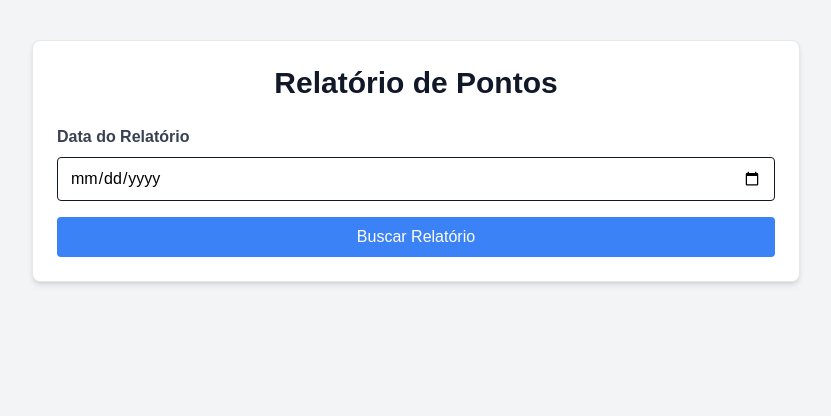
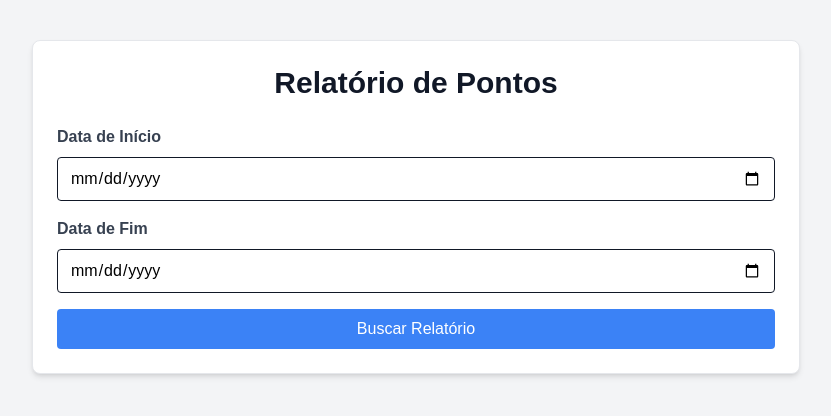
Before and after one commit to phelukas/idus-project, a Next.js app in the folder idus-frontend/: page /report/1 in a window 1280 px wide. Shown: the top 416 px of the page, without its empty margins (224-1055 px from the left). Built offline with nearby package versions, Linux system fonts and the light colour scheme.

Commit message:
feature sem refatoração

```diff
--- a/idus-frontend/src/app/api/auth.js
+++ b/idus-frontend/src/app/api/auth.js
@@ -3,7 +3,6 @@ import Cookies from "js-cookie";
 
 export function saveTokens({ access, refresh }) {
   if (typeof window !== "undefined") {
-    console.log("Definindo cookies:", { access, refresh });
 
     if (access) Cookies.set("access_token", access, { expires: 7, path: "/" });
     if (refresh)
--- a/idus-frontend/src/app/api/user.js
+++ b/idus-frontend/src/app/api/user.js
@@ -82,10 +82,13 @@ export const registerPointManual = (userId, timestamp) =>
     timestamp,
   });
 
-export const getWorkPointReport = (userId, date) =>
-  apiRequest(`/workpoints/report/${userId}/?date=${date}`, "GET");
+export const getWorkPointReport = (userId, { startDate, endDate }) =>
+  apiRequest(
+    `/workpoints/report/${userId}/?start_date=${startDate}&end_date=${endDate}`,
+    "GET"
+  );
 
-export const downloadWorkPointPDF = async (userId, date) => {
+export const downloadWorkPointPDF = async (userId, { startDate, endDate }) => {
   const token = getAccessToken();
 
   const headers = {
@@ -94,7 +97,7 @@ export const downloadWorkPointPDF = async (userId, date) => {
 
   try {
     const response = await fetch(
-      `${BASE_URL}/workpoints/report/${userId}/pdf/?date=${date}`,
+      `${BASE_URL}/workpoints/report/${userId}/pdf/?start_date=${startDate}&end_date=${endDate}`,
       {
         method: "GET",
         headers,
@@ -110,7 +113,7 @@ export const downloadWorkPointPDF = async (userId, date) => {
     const url = window.URL.createObjectURL(blob);
     const link = document.createElement("a");
     link.href = url;
-    link.download = `relatorio_${userId}_${date}.pdf`;
+    link.download = `relatorio_${userId}_${startDate}_to_${endDate}.pdf`;
     link.click();
     window.URL.revokeObjectURL(url);
   } catch (error) {
--- a/idus-frontend/src/app/components/DateInput.js
+++ b/idus-frontend/src/app/components/DateInput.js
@@ -1,17 +1,43 @@
-const DateInput = ({ reportDate, setReportDate, handleFetchReport }) => (
+const DateInput = ({
+  startDate,
+  setStartDate,
+  endDate,
+  setEndDate,
+  handleFetchReport,
+}) => (
   <div>
     <div className="mb-4">
       <label
-        htmlFor="report-date"
+        htmlFor="start-date"
         className="block text-gray-700 font-semibold mb-2"
       >
-        Data do Relatório
+        Data de Início
       </label>
       <input
         type="date"
-        id="report-date"
-        value={reportDate}
-        onChange={(e) => setReportDate(e.target.value)}
+        id="start-date"
+        value={startDate}
+        onChange={(e) => setStartDate(e.target.value)}
+        className="w-full px-3 py-2 border border-gray-900 rounded bg-white"
+        style={{
+          color: "black",
+          backgroundColor: "white",
+        }}
+      />
+    </div>
+
+    <div className="mb-4">
+      <label
+        htmlFor="end-date"
+        className="block text-gray-700 font-semibold mb-2"
+      >
+        Data de Fim
+      </label>
+      <input
+        type="date"
+        id="end-date"
+        value={endDate}
+        onChange={(e) => setEndDate(e.target.value)}
         className="w-full px-3 py-2 border border-gray-900 rounded bg-white"
         style={{
           color: "black",
--- a/idus-frontend/src/app/components/WorkPointReport.js
+++ b/idus-frontend/src/app/components/WorkPointReport.js
@@ -10,7 +10,8 @@ import ReportDetails from "../components/ReportDetails";
 const WorkPointReport = () => {
   const { id } = useParams();
 
-  const [reportDate, setReportDate] = useState("");
+  const [startDate, setStartDate] = useState("");
+  const [endDate, setEndDate] = useState("");
   const [report, setReport] = useState(null);
   const [loading, setLoading] = useState(false);
   const [error, setError] = useState(null);
@@ -21,8 +22,13 @@ const WorkPointReport = () => {
       return false;
     }
 
-    if (!reportDate) {
-      setError("Por favor, insira uma data válida no formato YYYY-MM-DD.");
+    if (!startDate || !endDate) {
+      setError("Por favor, insira datas válidas no formato YYYY-MM-DD.");
+      return false;
+    }
+
+    if (startDate > endDate) {
+      setError("A data de início não pode ser maior que a data de fim.");
       return false;
     }
 
@@ -36,11 +42,11 @@ const WorkPointReport = () => {
     setError(null);
 
     try {
-      const data = await getWorkPointReport(id, reportDate);
+      const data = await getWorkPointReport(id, { startDate, endDate });
       setReport(data);
     } catch {
       setError(
-        "Erro ao buscar relatório. Verifique a data ou tente novamente."
+        "Erro ao buscar relatório. Verifique as datas ou tente novamente."
       );
     } finally {
       setLoading(false);
@@ -54,10 +60,10 @@ const WorkPointReport = () => {
     setError(null);
 
     try {
-      await downloadWorkPointPDF(id, reportDate);
+      await downloadWorkPointPDF(id, { startDate, endDate });
     } catch {
       setError(
-        "Erro ao baixar o relatório em PDF. Verifique a data ou tente novamente."
+        "Erro ao baixar o relatório em PDF. Verifique as datas ou tente novamente."
       );
     } finally {
       setLoading(false);
@@ -72,8 +78,10 @@ const WorkPointReport = () => {
         </h1>
 
         <DateInput
-          reportDate={reportDate}
-          setReportDate={setReportDate}
+          startDate={startDate}
+          setStartDate={setStartDate}
+          endDate={endDate}
+          setEndDate={setEndDate}
           handleFetchReport={handleFetchReport}
         />
 
```
Also changed, not shown: 2 other files (tests, documents, lock files or other folders).
